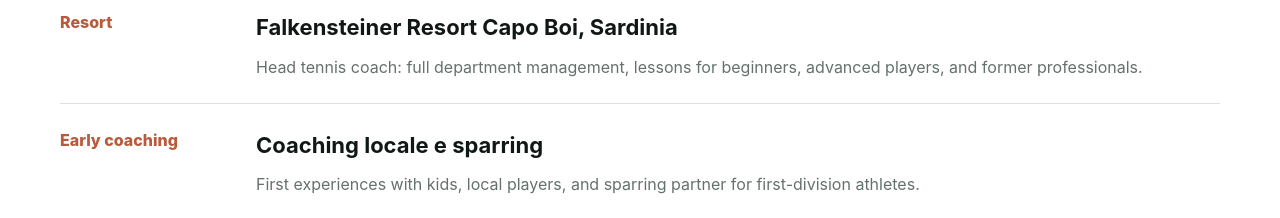
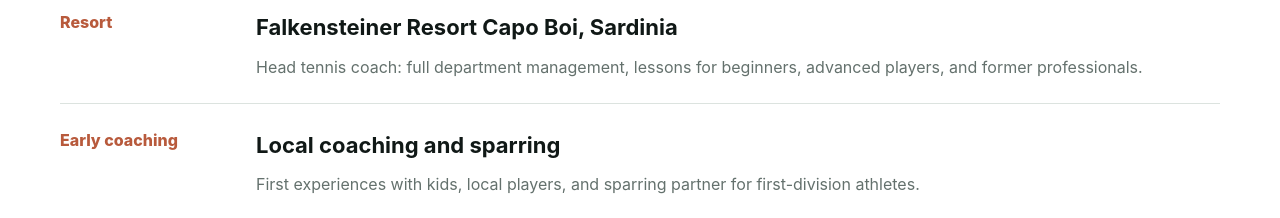
Before and after one commit to MartaGiglio/roberto-giglio-tennis, a plain HTML site: page index.html in a window 1280 px wide. Shown: the part 2740-2958 px from the top of the page. Drawn offline with Linux system fonts and the light colour scheme.

Commit message:
Update coaching title to English translation

```diff
--- a/index.html
+++ b/index.html
@@ -735,7 +735,7 @@
             <article class="timeline-item">
               <time>Early coaching</time>
               <div>
-                <h3>Coaching locale e sparring</h3>
+                <h3>Local coaching and sparring</h3>
                 <p>First experiences with kids, local players, and sparring partner for first-division athletes.</p>
               </div>
             </article>
```
